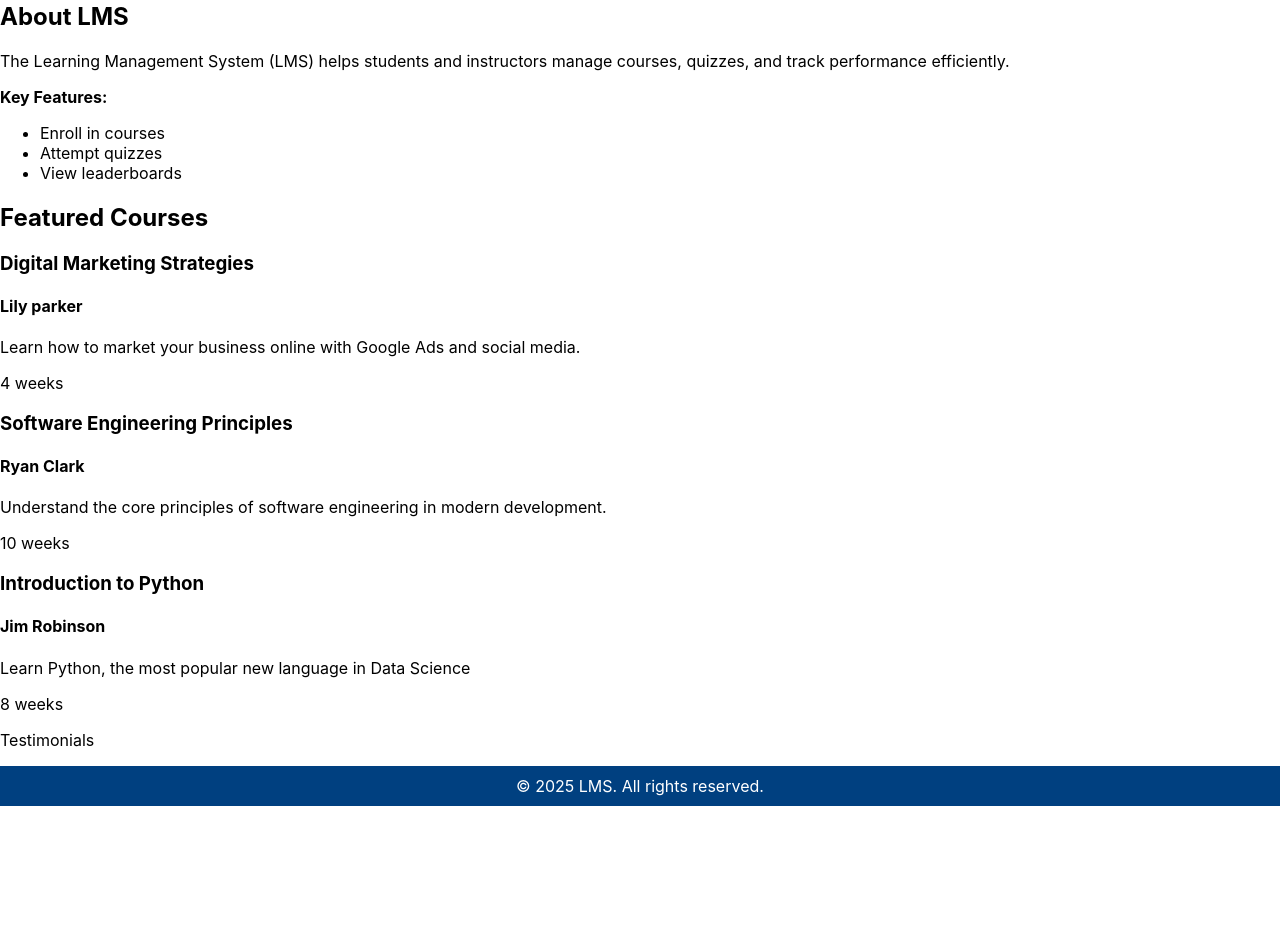
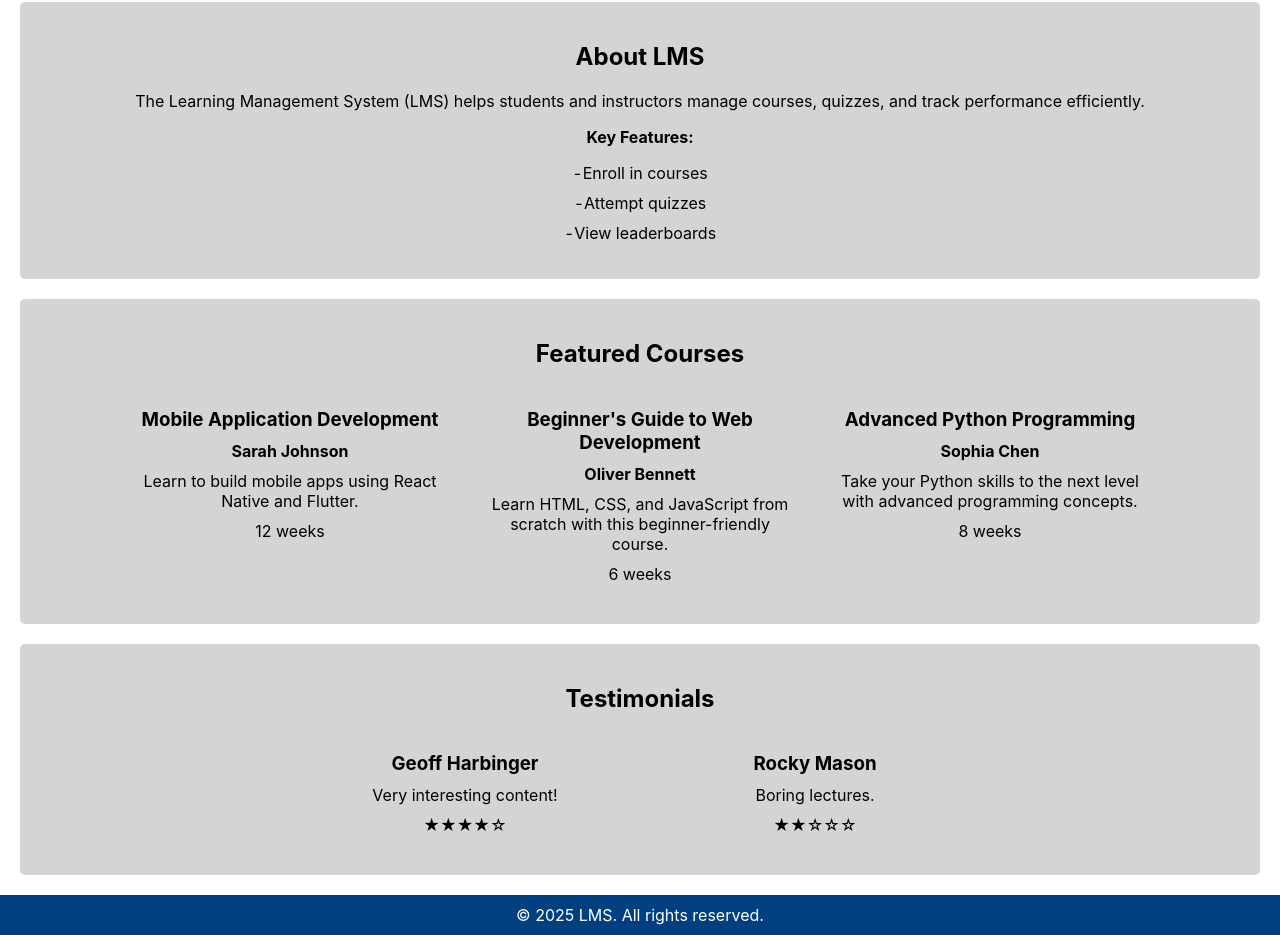
Before and after one commit to Munch42/ENSF381-Assignment4, a React (Create React App) app: page / in a window 1280 px wide. Shown: the part 198-1133 px from the top of the page. Before the commit the page ends 1004 px from the top, so only its background shows below. Built offline with nearby package versions, Linux system fonts and the light colour scheme.

Commit message:
Added courses and testimonials to the homepage

```diff
--- /dev/null
+++ b/src/components/FeaturedCourses.css
@@ -0,0 +1,38 @@
+.featured-courses h2 {
+    text-align: center;
+}
+
+.course-list {
+    display: flex;
+    flex-direction: row;
+    justify-content: center;
+    align-items: stretch;
+    gap: 20px;
+    width: 100%;
+}
+
+.course-item {
+    flex: 1;
+    max-width: 300px;
+    display: flex;
+    flex-direction: column;
+    align-items: center;
+    padding: 15px;
+    border-radius: 8px;
+}
+
+.course-item h3,
+.course-item h4,
+.course-item p {
+    width: 100%;
+    text-align: center;
+    margin: 5px 0;
+}
+
+.featured-courses {
+    background-color: #d4d4d4;
+    text-align: center;
+    padding: 20px;
+    margin: 20px;
+    border-radius: 5px;
+}
--- a/src/components/FeaturedCourses.js
+++ b/src/components/FeaturedCourses.js
@@ -1,31 +1,37 @@
+import { useState, useEffect } from "react";
 import courses from "../data/courses";
+import "./FeaturedCourses.css";
 
 function FeaturedCourses() {
+    const [courseList, setCourseList] = useState([]);
+
+    useEffect(() => {
         // We create a set (so that only one of each element can be in it) and
         // then add items until we get 3 courses
         const courseIndices = new Set();
 
         while(courseIndices.size !== 3) {
-        courseIndices.add(Math.floor(Math.random() * 10) + 1);
+            courseIndices.add(Math.floor(Math.random() * courses.length));
         }
 
-    // TODO: Display course-list as horizontal blocks side by side
+        let tempCourseList = [];
 
-    let courseList = [];
-
-    let i = 0
+        let i = 0;
         courseIndices.forEach((courseIndex) => {
-        courseList[i] = courses[courseIndex];
+            tempCourseList[i] = courses[courseIndex];
             i++;
         });
 
+        setCourseList(tempCourseList);
+    }, []);
+
     return (
-    <div>
+    <div className="featured-courses">
         <h2>Featured Courses</h2>
         <div className="course-list">
             {courseList.map(function(item) {
                 return (
-                    <div>
+                    <div className="course-item">
                         <h3>{item.name}</h3>
                         <h4>{item.instructor}</h4>
                         <p>{item.description}</p>
--- a/src/components/MainSection.css
+++ b/src/components/MainSection.css
@@ -0,0 +1,19 @@
+#about {
+    background-color: #d4d4d4;
+    text-align: center;
+    padding: 20px;
+    margin: 20px;
+    border-radius: 5px;
+}
+
+#about ul {
+    list-style-position: inside;
+    list-style-type: "-";
+    padding-left: 0px;
+    margin-top: 10px;
+}
+
+ #about li {
+    text-align: center;
+    margin-bottom: 10px;
+}
--- a/src/components/MainSection.js
+++ b/src/components/MainSection.js
@@ -1,5 +1,6 @@
 import FeaturedCourses from './FeaturedCourses';
 import './MainSection.css';
+import Testimonials from './Testimonials';
 
 function MainSection() {
   return (
@@ -18,7 +19,7 @@ function MainSection() {
             </ul>
         </div>
       <FeaturedCourses />
-      <p>Testimonials</p>
+      <Testimonials />
     </div>
   );
 }
--- /dev/null
+++ b/src/components/Testimonials.css
@@ -0,0 +1,37 @@
+.featured-testimonials h2 {
+    text-align: center;
+}
+
+.testimonial-list {
+    display: flex;
+    flex-direction: row;
+    justify-content: center;
+    align-items: stretch;
+    gap: 20px;
+    width: 100%;
+}
+
+.testimonial-item {
+    flex: 1;
+    max-width: 300px;
+    display: flex;
+    flex-direction: column;
+    align-items: center;
+    padding: 15px;
+    border-radius: 8px;
+}
+
+.testimonial-item h3,
+.testimonial-item p {
+    width: 100%;
+    text-align: center;
+    margin: 5px 0;
+}
+
+.featured-testimonials {
+    background-color: #d4d4d4;
+    text-align: center;
+    padding: 20px;
+    margin: 20px;
+    border-radius: 5px;
+}
--- /dev/null
+++ b/src/components/Testimonials.js
@@ -0,0 +1,46 @@
+import { useState, useEffect } from "react";
+import testimonials from "../data/testimonials";
+import "./Testimonials.css";
+
+function Testimonials() {
+    const [testimonialList, setTestimonialList] = useState([]);
+
+    useEffect(() => {
+        // We create a set (so that only one of each element can be in it) and
+        // then add items until we get 2 testimonials
+        const testimonialIndices = new Set();
+
+        while(testimonialIndices.size !== 2) {
+            testimonialIndices.add(Math.floor(Math.random() * testimonials.length));
+        }
+
+        let tempTestimonialList = [];
+
+        let i = 0;
+        testimonialIndices.forEach((testimonialIndex) => {
+            tempTestimonialList[i] = testimonials[testimonialIndex];
+            i++;
+        });
+
+        setTestimonialList(tempTestimonialList);
+    }, []);
+
+    return (
+    <div className="featured-testimonials">
+        <h2>Testimonials</h2>
+        <div className="testimonial-list">
+            {testimonialList.map(function(item) {
+                return (
+                    <div className="testimonial-item">
+                        <h3>{item.studentName}</h3>
+                        <p>{item.review}</p>
+                        <p>{"★".repeat(item.rating)}{"☆".repeat(5 - item.rating)}</p>
+                    </div>
+                );
+            })}
+        </div>
+    </div>
+    );
+}
+
+export default Testimonials;
```
Lines whose indentation alone changed are shown as unchanged.
